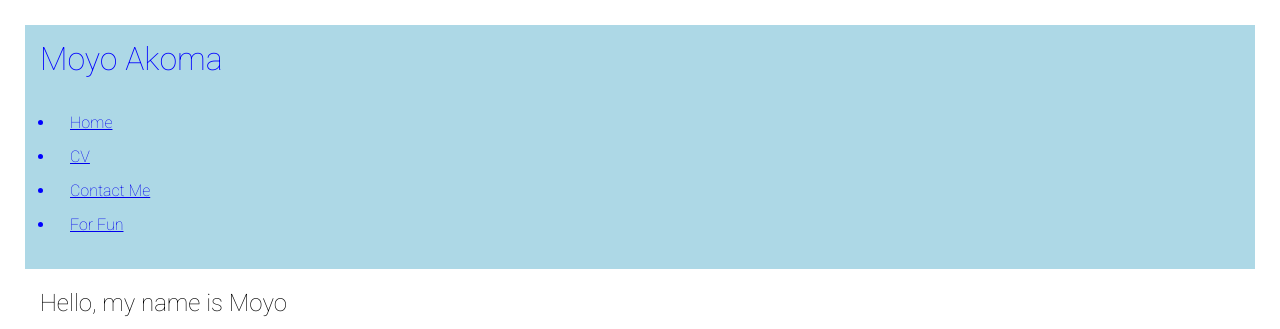
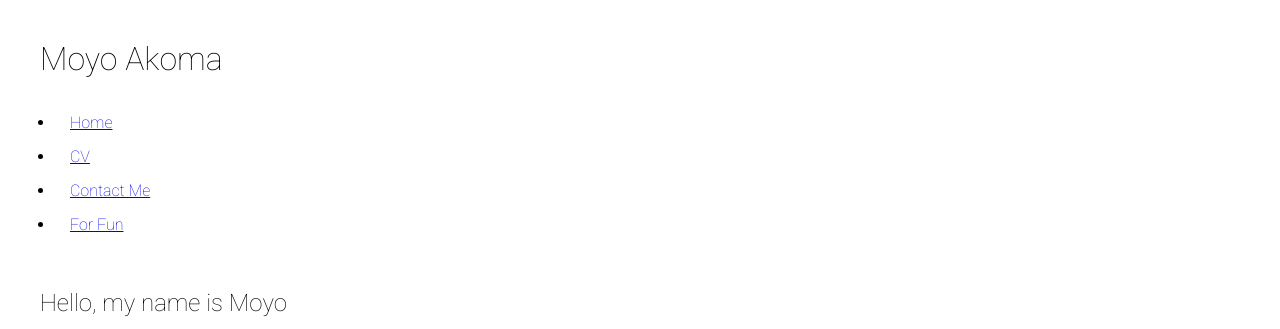
Before and after one commit to MoyoAkoma/67250_webdevlabs, a plain HTML site: page makoma-lab2/index.html in a window 1280 px wide. Shown: the top 329 px of the page. Drawn offline with Linux system fonts and the light colour scheme.

Commit message:
No style

```diff
--- a/makoma-lab2/index.html
+++ b/makoma-lab2/index.html
@@ -12,8 +12,8 @@
     <title>Moyo Akoma</title>
 </head>
 
-<body style="font-family: Arial;">
-    <header style="color:blue; background:lightblue;">
+<body>
+    <header>
         <h1>Moyo Akoma</h1>
         <nav>
         <ul>
```
